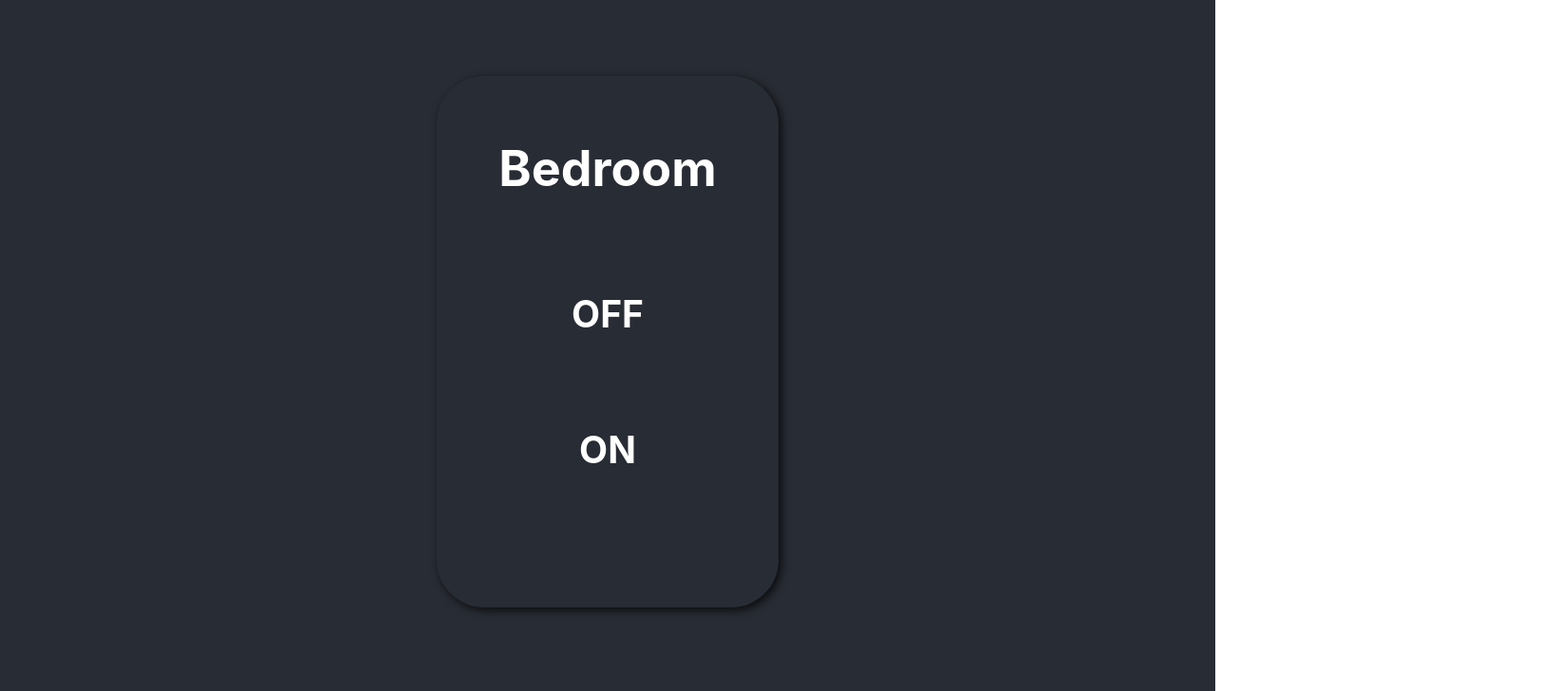
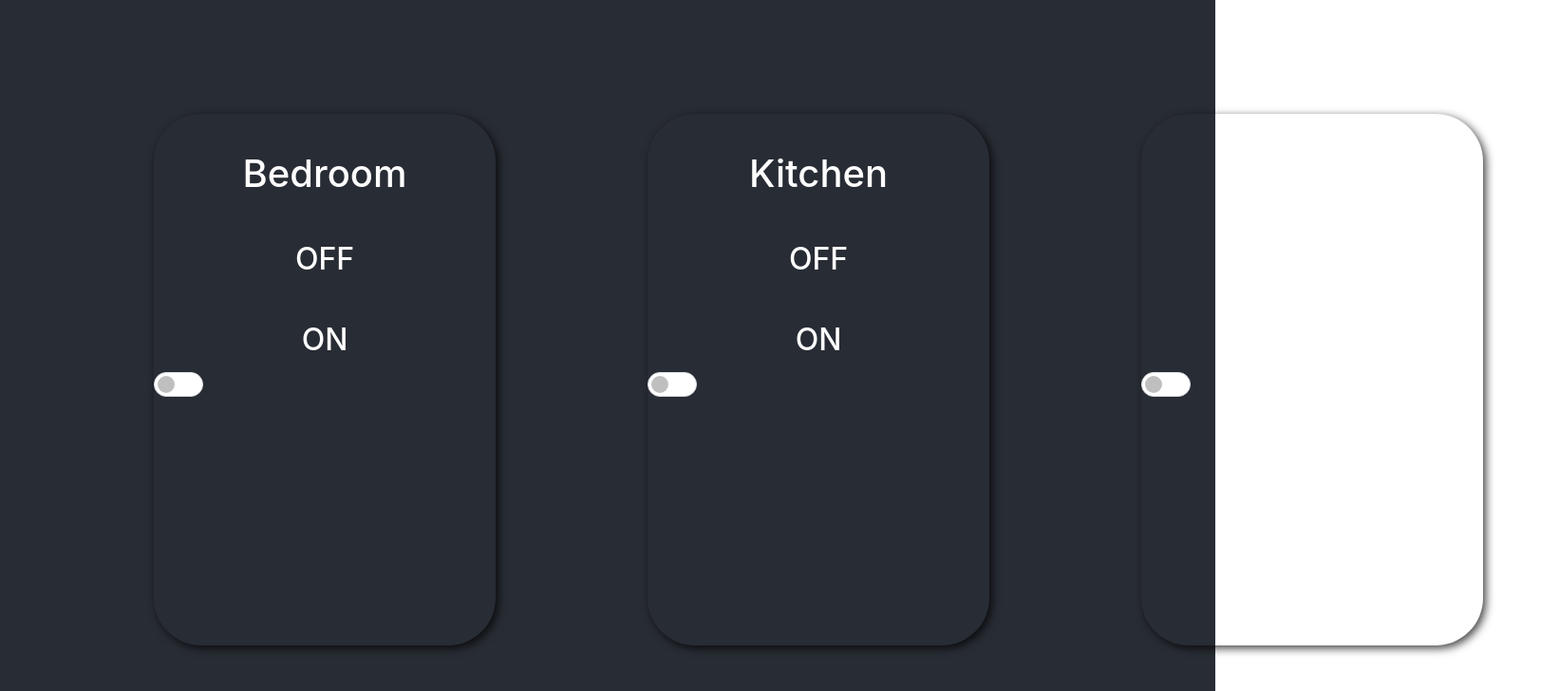
Before and after one commit to Exceed-Group13/mini-project, a React (Create React App) app: page /manual in a window 1280 px wide. Shown: the top 728 px of the page at 95% size, 1642 px wide, since content can reach past the window. Built offline with nearby package versions, Linux system fonts and the light colour scheme.

Commit message:
feat:add switch

```diff
--- a/public/index.html
+++ b/public/index.html
@@ -12,6 +12,8 @@
     <link rel="apple-touch-icon" href="%PUBLIC_URL%/logo192.png" />
     <link rel="manifest" href="%PUBLIC_URL%/manifest.json" />
     <title>React App</title>
+    <script src="https://cdn.jsdelivr.net/npm/bootstrap@5.3.0-alpha1/dist/js/bootstrap.bundle.min.js" integrity="sha384-w76AqPfDkMBDXo30jS1Sgez6pr3x5MlQ1ZAGC+nuZB+EYdgRZgiwxhTBTkF7CXvN" crossOrigin="anonymous"></script>
+    <link href="https://cdn.jsdelivr.net/npm/bootstrap@5.3.0-alpha1/dist/css/bootstrap.min.css" rel="stylesheet" integrity="sha384-GLhlTQ8iRABdZLl6O3oVMWSktQOp6b7In1Zl3/Jr59b6EGGoI1aFkw7cmDA6j6gD" crossOrigin="anonymous">
   </head>
   <body>
     <noscript>You need to enable JavaScript to run this app.</noscript>
--- a/src/App.css
+++ b/src/App.css
@@ -54,6 +54,7 @@
 
 
 .component{
+  margin: 0 auto;
   display: flex;
   flex-shrink: 2rem;
   padding: 5rem;
@@ -70,6 +71,7 @@
 
 .Bedroom{
   text-align: center;
+
 }
 
 .room2{
@@ -106,3 +108,7 @@
     transform: rotate(360deg);
   }
 }
+
+.container {
+  display: flex;
+}
--- a/src/components/Controller.jsx
+++ b/src/components/Controller.jsx
@@ -2,18 +2,21 @@
 // import { Link } from 'react-router-dom'
 // import '/App.css'
 
-const Controller = () => {
-
+const Controller = (pros) => {
+console.log(pros)
 	return (
 		<div className="component">
             <div className="room1">
                 <div className="Bedroom">
                     <br/>
-                    <h1 >Bedroom</h1>
+                    <h1 >{pros.Name}</h1>
                     <br/>
                     <h2>OFF</h2>
                     <br/>
                     <h2>ON</h2>
+                    <div className="form-check form-switch">
+                        <input className="form-check-input" type="checkbox" />
+                    </div>
                 </div>
             </div>
         </div>
--- a/src/pages/Control.jsx
+++ b/src/pages/Control.jsx
@@ -13,10 +13,10 @@
 //   }, [])
 
   return (
-    <div>
-        <Controller />
-        <Controller />
-        <Controller />
+    <div className='container'>
+        <Controller Name='Bedroom' />
+        <Controller Name='Kitchen'/>
+        <Controller Name='Louge'/>
     </div>
 
   )
```
